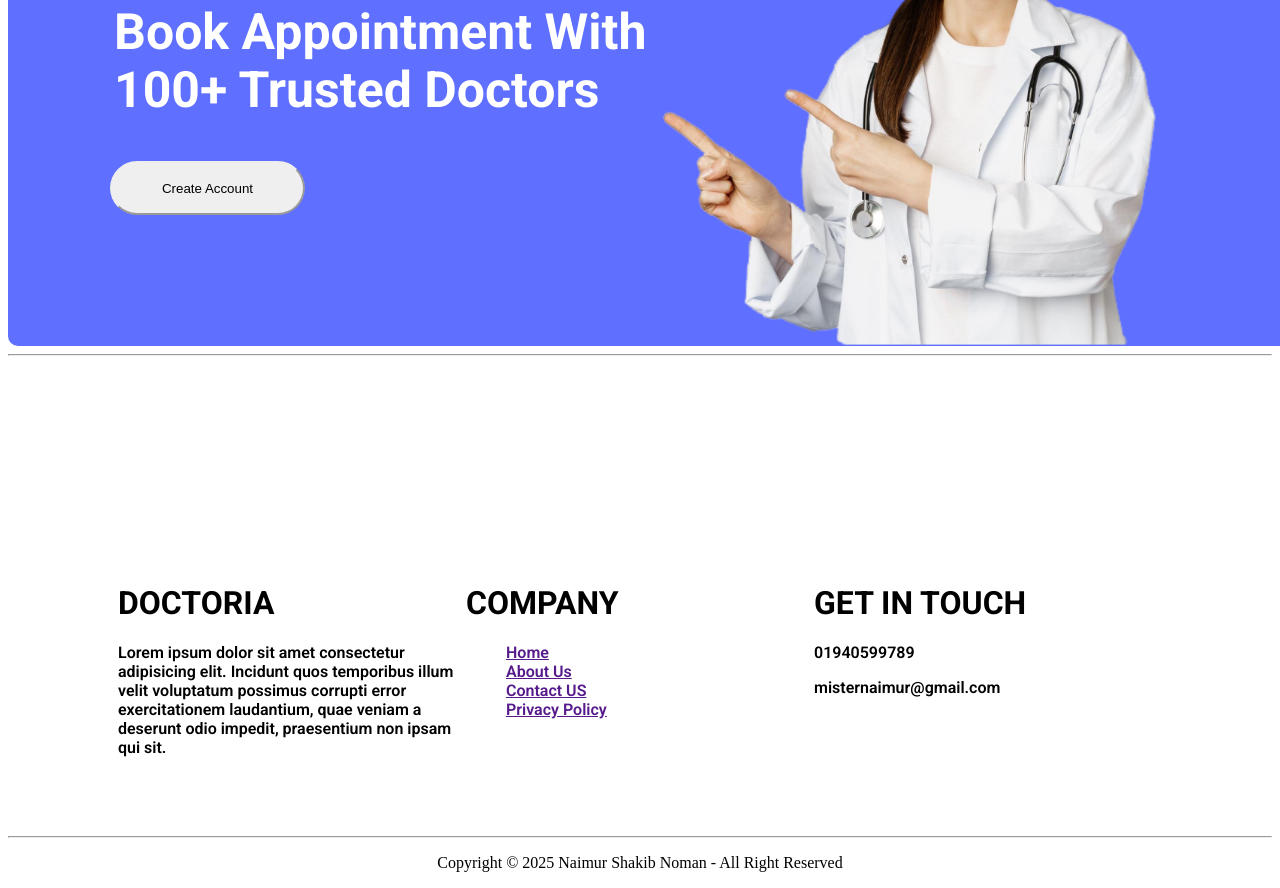
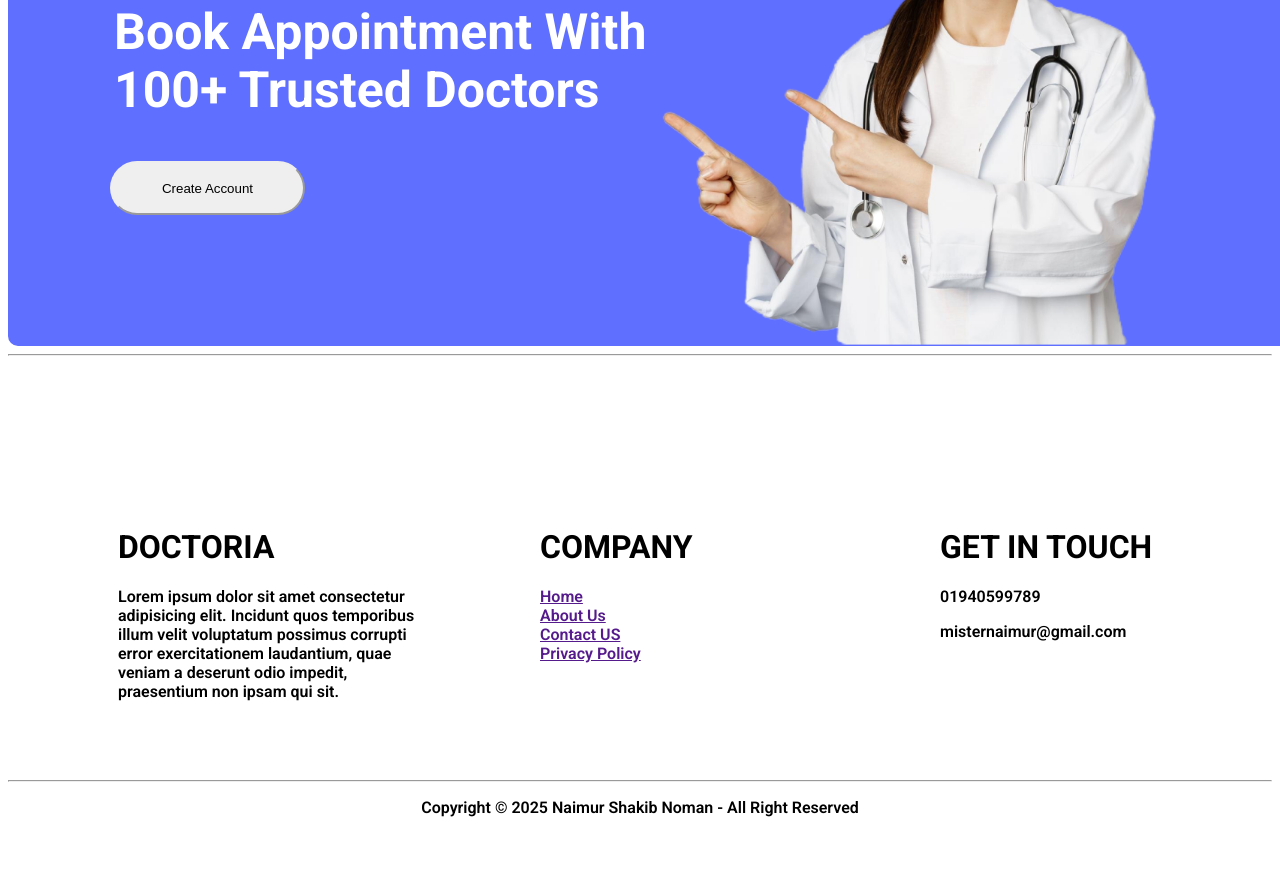
Before and after one commit to misternaimur/Doctoria, a plain HTML site: page pages/index.html in a window 1280 px wide. Shown: the part 2444-3332 px from the top of the page. After the commit the page ends 3277 px from the top, so only its background shows below. Drawn offline with Linux system fonts and the light colour scheme; a web font is replaced by a local one.

Commit message:
complete home section

```diff
--- a/pages/index.html
+++ b/pages/index.html
@@ -262,7 +262,7 @@
             Lorem ipsum dolor sit amet consectetur adipisicing elit. Incidunt quos temporibus illum velit voluptatum possimus corrupti error exercitationem laudantium, quae veniam a deserunt odio impedit, praesentium non ipsam qui sit.
           </p>
         </div>
-        <div class="footer-content">
+        <div class="footer-content footer-text">
           <h1>COMPANY</h1>
           <ul>
             <li><a href="">Home</a></li>
@@ -271,7 +271,7 @@
             <li><a href="">Privacy Policy</a></li>
           </ul>
         </div>
-        <div class="footer-content">
+        <div class="footer-content footer-text">
           <h1>GET IN TOUCH</h1>
           <p>01940599789</p>
           <p>misternaimur@gmail.com</p>
@@ -279,6 +279,6 @@
       </div>
     </footer>
     <hr />
-    <p class="footer-copy">Copyright &copy; 2025 Naimur Shakib Noman - All Right Reserved</p>
+    <p class="footer-copy roboto-font">Copyright &copy; 2025 Naimur Shakib Noman - All Right Reserved</p>
   </body>
 </html>
--- a/style/style.css
+++ b/style/style.css
@@ -236,7 +236,7 @@
 .footer-section{
   display: grid;
   grid-template-columns: repeat(3, 1fr) ;
-  margin-top: 206px;
+  margin-top: 150px;
   margin-bottom: 63px;
   margin-left: 110px;
   margin-right: 110px;
@@ -258,5 +258,13 @@
 
 .footer-copy{
   text-align: center;
+}
 
+.footer-text {
+  align-items: center;
+  margin-left: 100px;
 }
+
+.footer-content > ul {
+  padding: 0%;
+}
```
